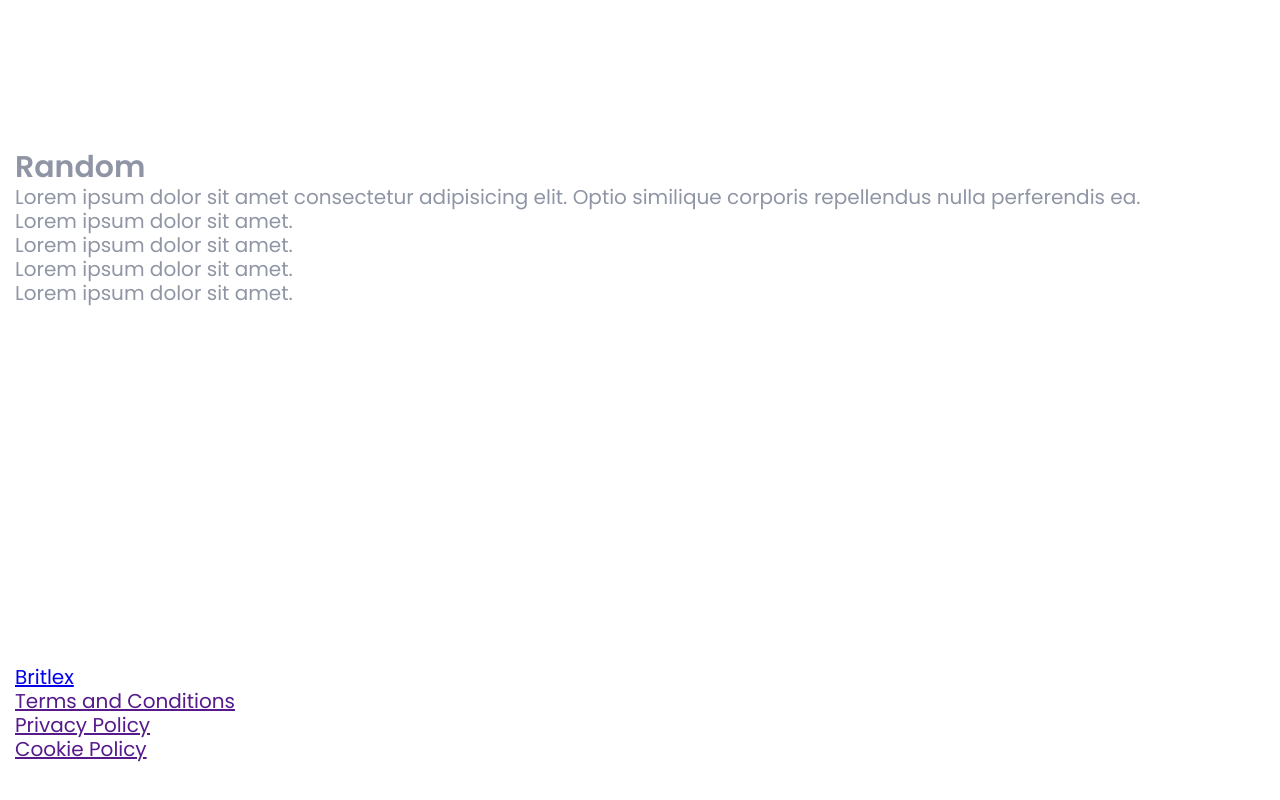
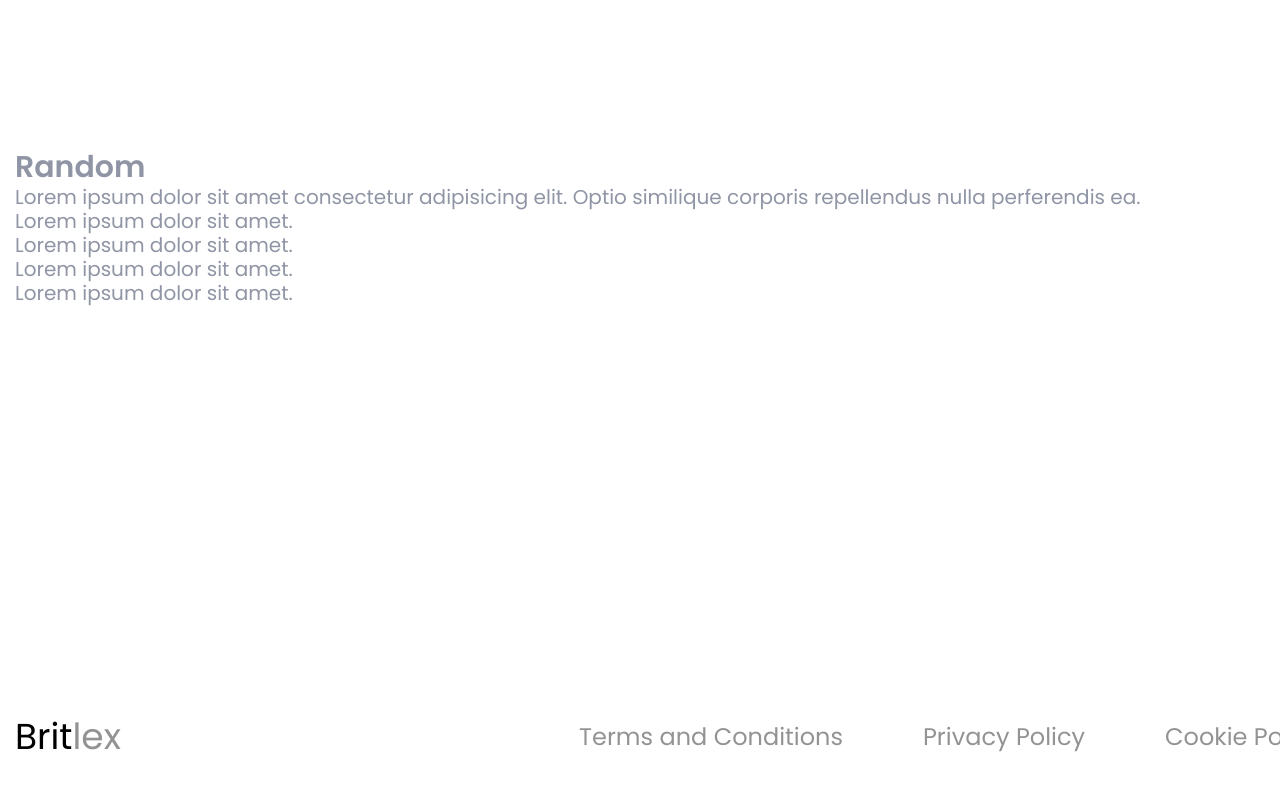
Before and after one commit to DenMerch/britlix, a plain HTML site: page index.html in a window 1280 px wide. Shown: the part 4274-5074 px from the top of the page. Drawn offline with nearby package versions, Linux system fonts and the light colour scheme; files whose address does not match are found by name.

Commit message:
added css

```diff
--- a/css/styles.css
+++ b/css/styles.css
@@ -32,6 +32,9 @@ li{
     margin-right: auto;
     padding: 0 15px 0 15px;
 }
+a{
+    text-decoration: none;
+}
 /* header bogdan */
 
 /* main */
@@ -49,3 +52,32 @@ li{
 
 
 /* footer den */
+.footer-container{
+    margin-top: 22px;
+display: flex;
+align-items: center;
+height: 99px;
+}
+.logo{
+    color: #000000;
+    font-weight: 400;
+    font-size: 36px;
+    line-height: 1.5em;
+}
+.logo-color{
+    color: #939393;
+        font-weight: 400;
+        font-size: 36px;
+        line-height: 1.5em;
+}
+.footer-list-item{
+    display: flex;
+    gap:80px;
+    margin-left: auto;
+}
+.footer-list{
+    color: #939393;
+        font-weight: 400;
+        font-size: 24px;
+        line-height: 1.5em;
+}
```
